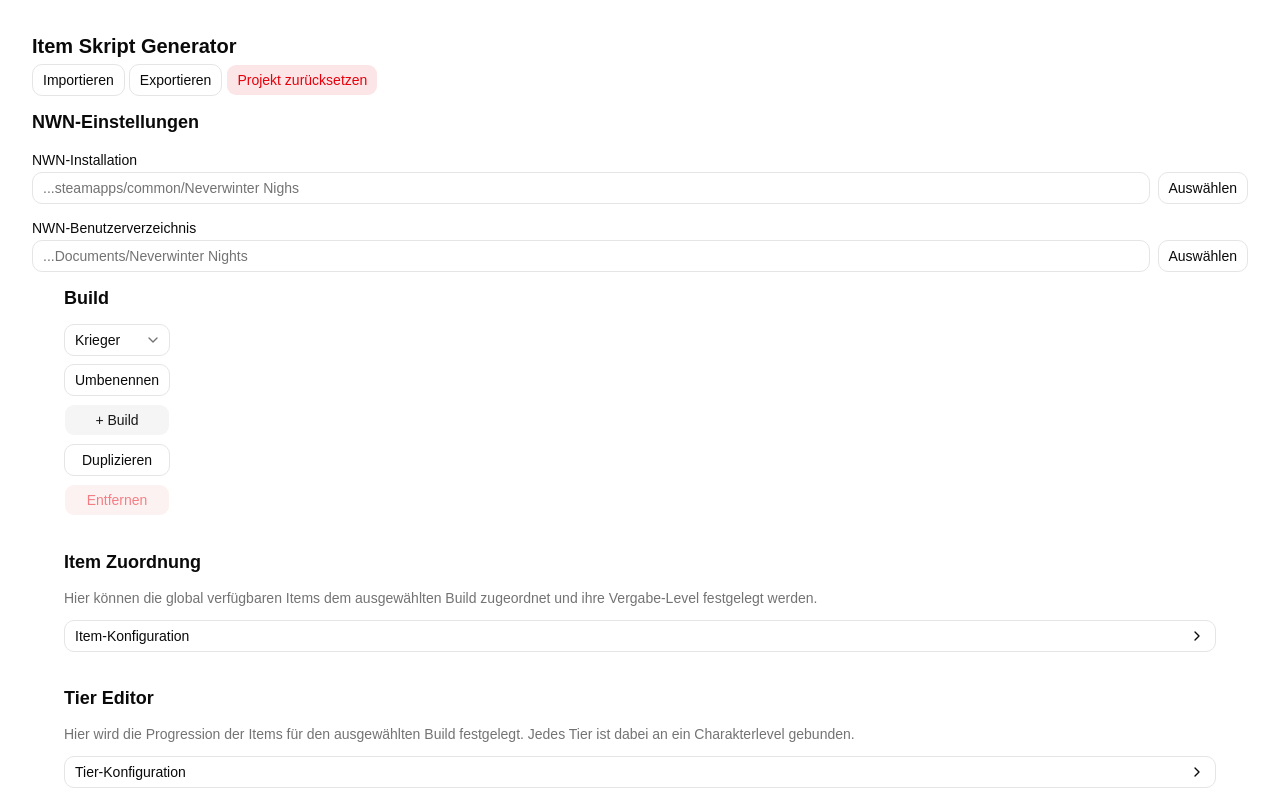
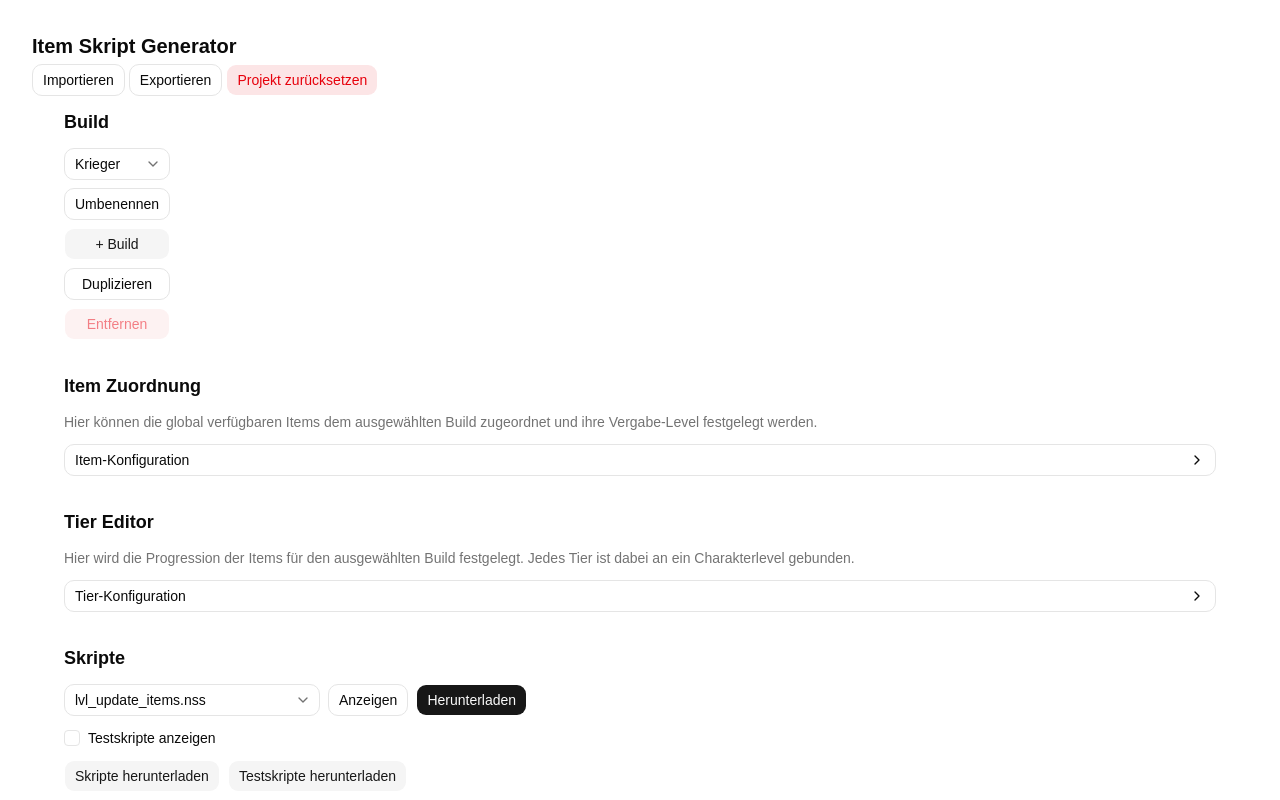
Before and after one commit to davgeiger/nwn-script-generator, a React (Vite) app: page / in a window 1280 px wide. Shown: the top 800 px of the page. Built offline with nearby package versions, Linux system fonts and the light colour scheme.

Commit message:
Compilation and settings only visible in desktop view

```diff
--- a/src/components/ProjectEditor.tsx
+++ b/src/components/ProjectEditor.tsx
@@ -25,6 +25,8 @@ import {
 } from "@/storage/nwnSettings"
 
 import { NwnSettings } from "@/components/settings/NwnSettings"
+
+import { isTauri } from "@/utils/isTauri"
 
 const initialConfig: ProjectConfig = {
   items: initialItems,
@@ -249,7 +251,7 @@ export function ProjectEditor() {
   }
 
   async function handleImport() {
-    if ("__TAURI_INTERNALS__" in window) {
+    if (isTauri()) {
       try {
         const importedConfig = await importProjectDesktop()
 
@@ -309,7 +311,9 @@ export function ProjectEditor() {
         </div>
       </div>
       <div className="mb-3">
-        <NwnSettings settings={nwnSettings} onChange={setNwnSettings} />
+        {isTauri() && (
+          <NwnSettings settings={nwnSettings} onChange={setNwnSettings} />
+        )}
       </div>
       <div className="mx-auto max-w-6xl space-y-8">
         <section className="space-y-3">
--- a/src/components/script/ScriptManager.tsx
+++ b/src/components/script/ScriptManager.tsx
@@ -21,6 +21,8 @@ import type { GeneratedScriptFile } from "@/types/scripts"
 import { compileScripts, type CompileResult } from "@/utils/compileScripts"
 
 import type { NwnSettings } from "@/storage/nwnSettings"
+
+import { isTauri } from "@/utils/isTauri"
 
 type ScriptManagerProps = {
   config: ProjectConfig
@@ -225,6 +227,7 @@ export function ScriptManager({ config, nwnSettings }: ScriptManagerProps) {
         >
           Testskripte herunterladen
         </Button>
+        {isTauri() && (
           <Button
             variant="outline"
             disabled={
@@ -234,8 +237,9 @@ export function ScriptManager({ config, nwnSettings }: ScriptManagerProps) {
           >
             {isCompiling ? "Kompiliere..." : "Kompilieren und installieren"}
           </Button>
+        )}
 
-        {compileResults.length > 0 && (
+        {isTauri() && compileResults.length > 0 && (
           <div className="space-y-2 text-sm">
             <p>
               {successfulCompiles} von {compileResults.length} Skripten
--- a/src/components/settings/NwnSettings.tsx
+++ b/src/components/settings/NwnSettings.tsx
@@ -2,6 +2,7 @@ import type { NwnSettings as NwnSettingsType } from "@/storage/nwnSettings"
 
 import { Button } from "@/components/ui/button"
 import { Input } from "@/components/ui/input"
+import { isTauri } from "@/utils/isTauri"
 
 type NwnSettingsProps = {
   settings: NwnSettingsType
@@ -10,7 +11,7 @@ type NwnSettingsProps = {
 
 export function NwnSettings({ settings, onChange }: NwnSettingsProps) {
   async function selectDirectory(field: keyof NwnSettingsType) {
-    if (!("__TAURI_INTERNALS__" in window)) {
+    if (!isTauri()) {
       return
     }
 
--- a/src/storage/exportProject.ts
+++ b/src/storage/exportProject.ts
@@ -1,4 +1,5 @@
 import type { ProjectConfig } from "@/types/config"
+import { isTauri } from "@/utils/isTauri"
 
 export async function exportProject(
   config: ProjectConfig,
@@ -6,7 +7,7 @@ export async function exportProject(
 ) {
   const json = JSON.stringify(config, null, 2)
 
-  if ("__TAURI_INTERNALS__" in window) {
+  if (isTauri()) {
     await exportProjectDesktop(json, filename)
     return
   }
--- /dev/null
+++ b/src/utils/isTauri.ts
@@ -0,0 +1,3 @@
+export function isTauri() {
+  return "__TAURI_INTERNALS__" in window
+}
--- a/src/utils/saveScript.ts
+++ b/src/utils/saveScript.ts
@@ -1,3 +1,5 @@
+import { isTauri } from "./isTauri"
+
 function downloadScript(filename: string, content: string) {
   const blob = new Blob([content], {
     type: "text/plain;charset=utf-8",
@@ -38,7 +40,7 @@ async function saveScriptDesktop(filename: string, content: string) {
 }
 
 export async function saveScript(filename: string, content: string) {
-  if ("__TAURI_INTERNALS__" in window) {
+  if (isTauri()) {
     await saveScriptDesktop(filename, content)
     return
   }
--- a/src/utils/saveScriptPackage.ts
+++ b/src/utils/saveScriptPackage.ts
@@ -1,6 +1,7 @@
 import JSZip from "jszip"
 
 import type { GeneratedScriptFile } from "@/types/scripts"
+import { isTauri } from "./isTauri"
 
 export async function saveScriptPackage(
   scripts: GeneratedScriptFile[],
@@ -12,7 +13,7 @@ export async function saveScriptPackage(
     zip.file(script.filename, script.content)
   }
 
-  if ("__TAURI_INTERNALS__" in window) {
+  if (isTauri()) {
     await saveScriptPackageDesktop(zip, filename)
     return
   }
```
Lines whose indentation alone changed are shown as unchanged.
